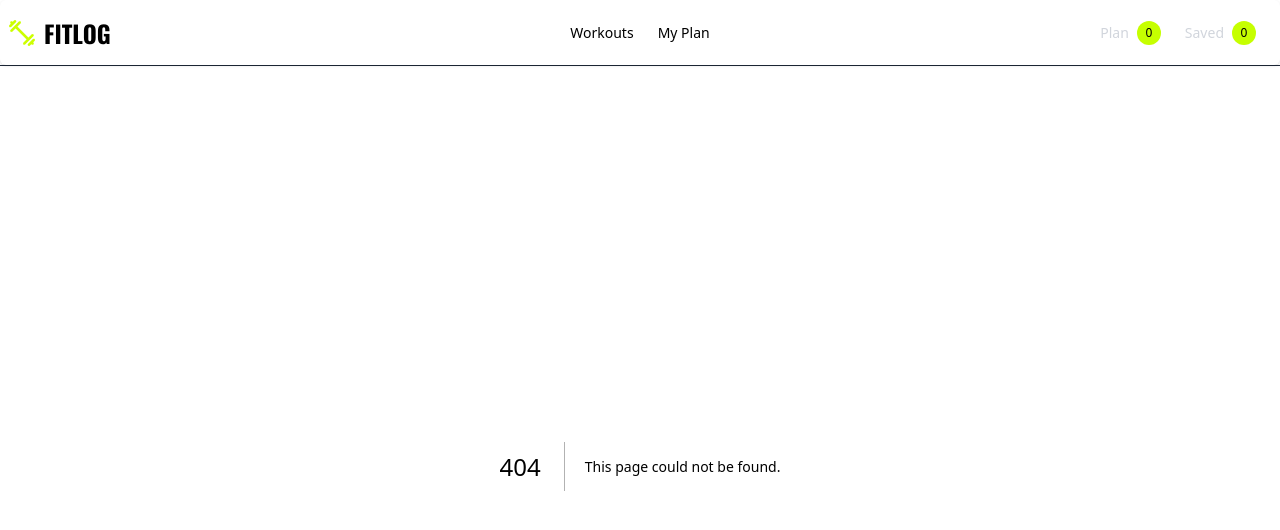
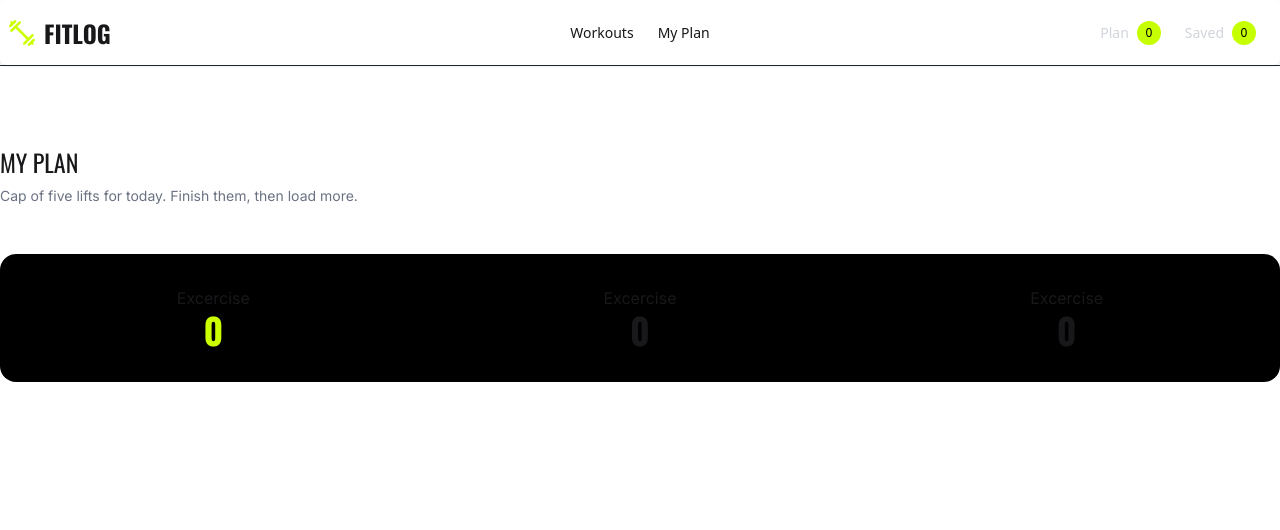
Before and after one commit to ShovonDas-Dev/Assignment6, a Next.js app: page /myPlan in a window 1280 px wide. Before the commit this address had no page. Shown: the top 530 px of the page. Built offline with nearby package versions, Linux system fonts and the light colour scheme.

Commit message:
My plan added and work running

```diff
--- a/src/app/components/Navbar/MobileNavToggle.tsx
+++ b/src/app/components/Navbar/MobileNavToggle.tsx
@@ -18,7 +18,7 @@ export default function MobileNavToggle() {
   return (
     <div className="flex items-center gap-6 px-4 py-3">
       {/* Plan Button */}
-      <Link href="/MyPlan">
+      <Link href="/myPlan">
         <button className="flex cursor-pointer items-center gap-2 text-sm text-gray-300">
           <span>Plan</span>
 
@@ -29,7 +29,7 @@ export default function MobileNavToggle() {
       </Link>
 
       {/* Saved Button */}
-      <Link href="/MyPlan">
+      <Link href="/myPlan">
         <button className="flex cursor-pointer items-center gap-2 text-sm text-gray-300">
           <span>Saved</span>
 
--- a/src/app/components/Navbar/Navbar.tsx
+++ b/src/app/components/Navbar/Navbar.tsx
@@ -5,7 +5,7 @@ import MobileNavToggle from './MobileNavToggle'
 
 const links = [
   <Link key="Workouts" href="/"><li><button>Workouts</button></li></Link>,
-  <Link key="My-Plan" href="/MyPlan"><li><button>My Plan</button></li></Link>
+  <Link key="My-Plan" href="/myPlan"><li><button>My Plan</button></li></Link>
 
 ]
 const Navbar = () => {
--- /dev/null
+++ b/src/app/components/Plan/PlanButton.tsx
@@ -0,0 +1,22 @@
+import React from 'react'
+
+const PlanButton = () => {
+  return (
+    <div className='grid grid-cols-3  py-8 my-10 bg-black rounded-2xl  '>
+        <div className='flex flex-col items-center'>
+            <span className='text-gray-5000 font-inter'>Excercise</span>
+            <button className='text-4xl text-[#CCFF00] font-bold font-oswald'>0</button>
+        </div>
+        <div className='flex flex-col items-center'>
+            <span className='text-gray-5000 font-inter'>Excercise</span>
+            <button className='text-4xl font-bold font-oswald'>0</button>
+        </div>
+        <div className='flex flex-col items-center'>
+            <span className='text-gray-5000 font-inter'>Excercise</span>
+            <button className='text-4xl font-bold font-oswald'>0</button>
+        </div>
+      </div>
+  )
+}
+
+export default PlanButton
--- /dev/null
+++ b/src/app/myPlan/page.tsx
@@ -0,0 +1,20 @@
+import PlanButton from "../components/Plan/PlanButton"
+
+
+const page = () => {
+  return (
+    <div className='max-w-[1400] mx-auto py-20'>
+      <div>
+        <h1 className='font-oswald text-2xl '>MY PLAN</h1>
+        <p className='font-inter text-sm text-gray-500 py-2'>Cap of five lifts for today. Finish them, then load more.</p>
+      </div>
+      {/* Counter */}
+
+      <PlanButton/>
+
+
+    </div>
+  )
+}
+
+export default page
```
Also changed, not shown: src/app/layout.tsx (+4 -3 lines).
